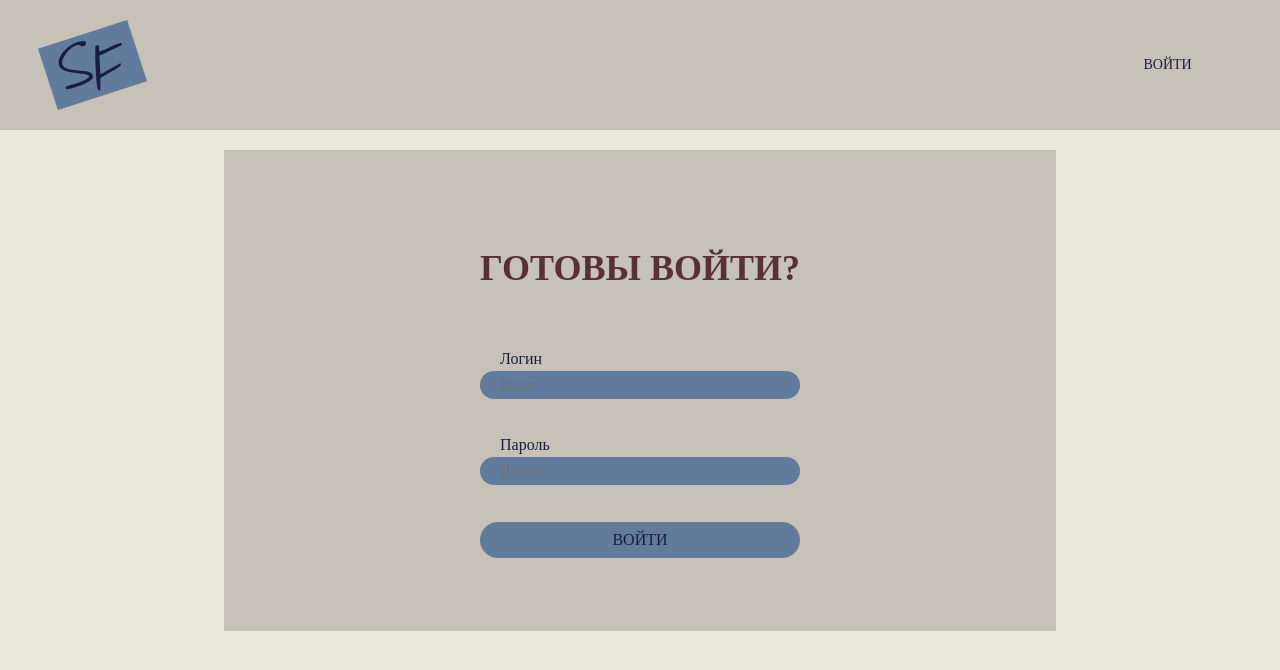
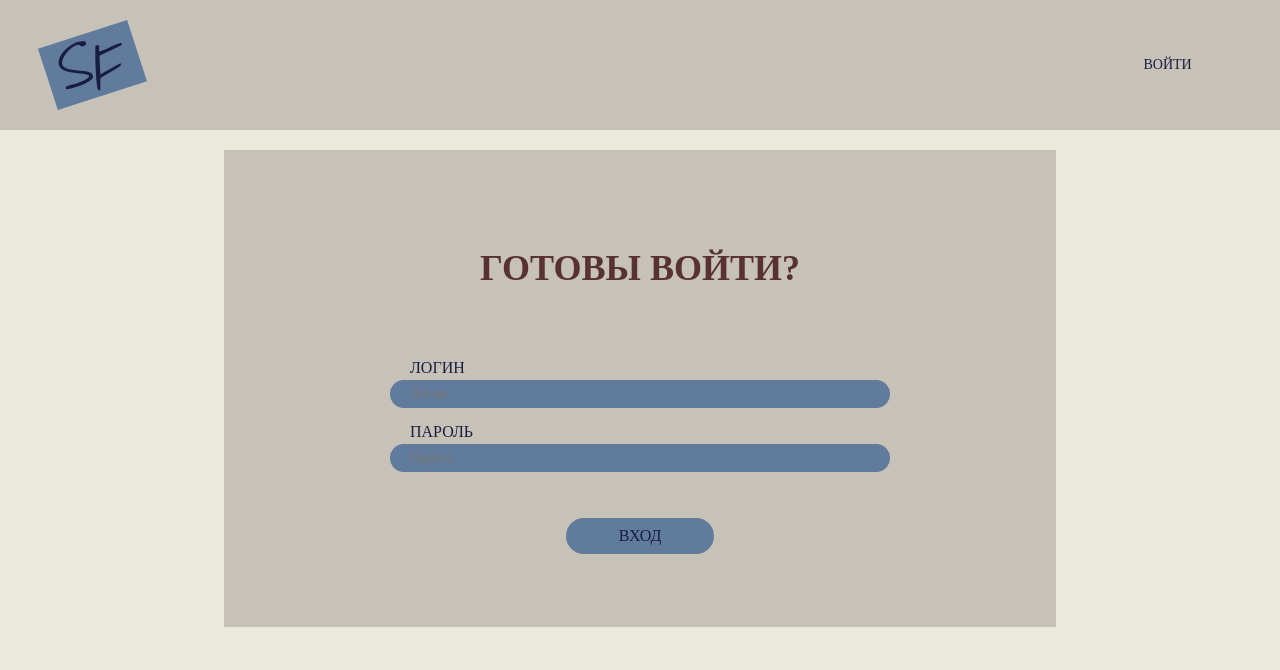
Before and after one commit to PythonClubLearners/socialFront, a React (Vite) app: page /auth/login in a window 1280 px wide. Shown: the top 670 px of the page. Built offline with nearby package versions, Linux system fonts and the light colour scheme; a web font is replaced by a local one.

Commit message:
login page

```diff
--- a/src/components/css/FormInput.css
+++ b/src/components/css/FormInput.css
@@ -1,5 +1,6 @@
 .form-input{
     gap: 3px;
+    min-width: 500px;
 }
 .form-input>label{
     margin-left: 20px;
--- a/src/css/fonts.css
+++ b/src/css/fonts.css
@@ -23,6 +23,7 @@ input[type="text"], input[type="password"]{
 
 h3, button.primary, button.secondary, label{
     font-size: 16px;
+    text-transform: uppercase;
 }
 
 h1{
--- a/src/pages/LoginPage.jsx
+++ b/src/pages/LoginPage.jsx
@@ -10,11 +10,12 @@ export function LoginPage() {
     }
 
     return (
-        <div className="page login vertical-list align-center">
-            <form className="vertical-list" onSubmit={loginHandler}>
+        <div className="page login">
+            <form className="vertical-list align-center" onSubmit={loginHandler}>
                 <h1>
                     Готовы войти?
                 </h1>
+                <br/>
                 <FormInput
                     htmlName={"login"}
                     placeholder={"Логин"}
@@ -25,7 +26,8 @@ export function LoginPage() {
                     placeholder={"Пароль"}
                     type={"password"}
                 />
-                <button type="submit" className={"primary"}>ВОЙТИ</button>
+                <br/>
+                <button type="submit" className={"primary"}>Вход</button>
             </form>
         </div>
     );
--- a/src/pages/css/LoginPage.css
+++ b/src/pages/css/LoginPage.css
@@ -1,3 +1,3 @@
 .page.login form{
-    gap: 37px;
+    gap: 15px;
 }
```
